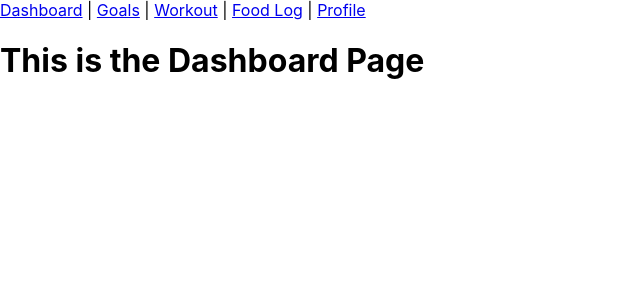
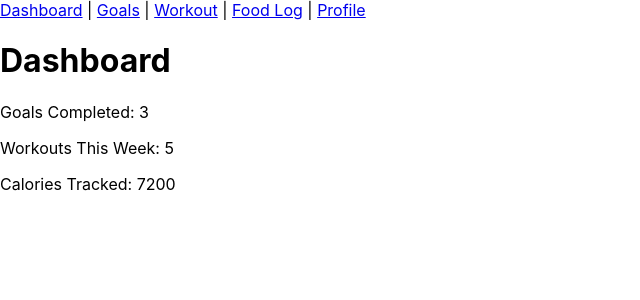
Before and after one commit to Annayingyang/my-fitness, a React (Create React App) app: page / in a window 1280 px wide. Shown: the top 300 px of the page, without its empty margins (0-640 px from the left). Built offline with nearby package versions, Linux system fonts and the light colour scheme.

Commit message:
form on goals and "fake"use effect and usestate

```diff
--- a/src/Pages/Dashboard.js
+++ b/src/Pages/Dashboard.js
@@ -1,4 +1,35 @@
+import { useState, useEffect } from 'react';
+
 function Dashboard() {
-    return <h1>This is the Dashboard Page</h1>;
-  }
-  export default Dashboard;
+  const [loading, setLoading] = useState(true);
+  const [summary, setSummary] = useState(null);
+
+  useEffect(() => {
+    // Simulate loading from API
+    setTimeout(() => {
+      setSummary({
+        goalsCompleted: 3,
+        workoutsThisWeek: 5,
+        caloriesTracked: 7200,
+      });
+      setLoading(false);
+    }, 2000); // simulate 2 seconds loading
+  }, []);
+
+  return (
+    <div>
+      <h1>Dashboard</h1>
+      {loading ? (
+        <p>Loading your fitness summary...</p>
+      ) : (
+        <div>
+          <p>Goals Completed: {summary.goalsCompleted}</p>
+          <p>Workouts This Week: {summary.workoutsThisWeek}</p>
+          <p>Calories Tracked: {summary.caloriesTracked}</p>
+        </div>
+      )}
+    </div>
+  );
+}
+
+export default Dashboard;
--- a/src/Pages/Goals.js
+++ b/src/Pages/Goals.js
@@ -1,4 +1,47 @@
+import { useState } from 'react';
+
 function Goals() {
-    return <h1>This is the Goals Page</h1>;
-  }
-  export default Goals;
+  const [goal, setGoal] = useState('');
+  const [goals, setGoals] = useState([]);
+  const [error, setError] = useState('');
+
+  const handleSubmit = (e) => {
+    e.preventDefault();
+
+    if (goal.trim() === '') {
+      setError('Please enter a goal.');
+      return;
+    }
+
+    setGoals([...goals, goal]);
+    setGoal('');
+    setError('');
+  };
+
+  return (
+    <div>
+      <h1>Set Your Fitness Goals</h1>
+
+      <form onSubmit={handleSubmit}>
+        <input
+          type="text"
+          placeholder="Enter a goal"
+          value={goal}
+          onChange={(e) => setGoal(e.target.value)}
+        />
+        <button type="submit">Add Goal</button>
+      </form>
+
+      {error && <p style={{ color: 'red' }}>{error}</p>}
+
+      <h2>Your Goals</h2>
+      <ul>
+        {goals.map((g, index) => (
+          <li key={index}>{g}</li>
+        ))}
+      </ul>
+    </div>
+  );
+}
+
+export default Goals;
```
